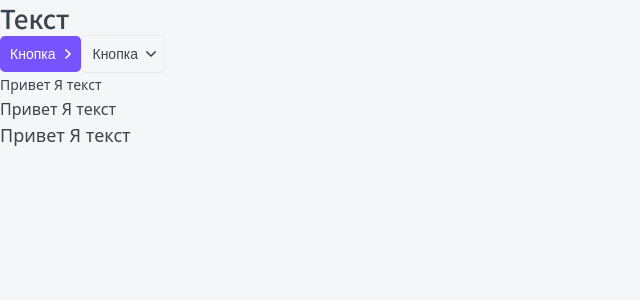
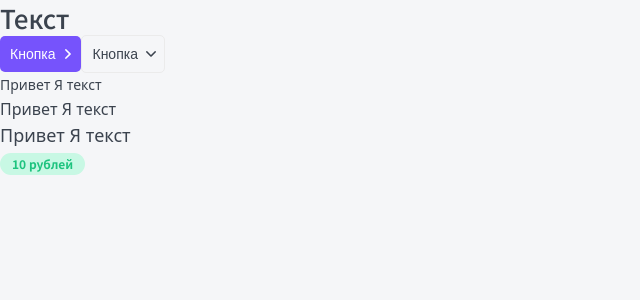
Before and after one commit to Merck-web/NextJS, a Next.js app: page / in a window 1280 px wide. Shown: the top 300 px of the page, without its empty margins (0-640 px from the left). Built offline with nearby package versions, Linux system fonts and the light colour scheme.

Commit message:
Tag Component. Last easy component(

```diff
--- /dev/null
+++ b/components/Tag/Tag.module.scss
@@ -0,0 +1,39 @@
+.tag {
+  display: inline-block;
+  box-sizing: border-box;
+  margin-right: 5px;
+  border-radius: 20px;
+}
+.s {
+  padding: 5px 12px;
+  font-size: 12px;
+  line-height: 12px;
+}
+.m {
+  padding: 5px 12px;
+  font-size: 14px;
+  line-height: 14px;
+}
+.ghost {
+  border: 1px solid var(--gray-light);
+}
+.red {
+  color: var(--white);
+  background-color: #de0000;
+  font-weight: bold;
+}
+.grey {
+  color: var(--white);
+  background-color: #b3c0d9;
+  font-weight: bold;
+}
+.green {
+  color: var(--green);
+  background-color: var(--green-light);
+  font-weight: bold;
+}
+.primary {
+  color: var(--primary);
+  background: none;
+  border: 1px solid var(--gray-light);
+}
--- /dev/null
+++ b/components/Tag/Tag.tsx
@@ -0,0 +1,28 @@
+import { TagProps } from "./Tag.props";
+import styles from "./Tag.module.scss";
+import cn from "classnames";
+
+export const Tag = ({
+  size = "m",
+  children,
+  href,
+  color = "ghost",
+  className,
+  ...props
+}: TagProps): JSX.Element => {
+  return (
+    <div
+      className={cn(styles.tag, className, {
+        [styles.s]: size == "s",
+        [styles.m]: size == "m",
+        [styles.ghost]: color == "ghost",
+        [styles.red]: color == "red",
+        [styles.grey]: color == "grey",
+        [styles.green]: color == "green",
+        [styles.primary]: color == "primary",
+      })}
+      {...props}>
+      {href ? <a href={href}>{children}</a> : <>{children}</>}
+    </div>
+  );
+};
--- a/components/index.ts
+++ b/components/index.ts
@@ -1,3 +1,4 @@
 export * from './Htag/Htag';
 export * from './Button/Button';
 export * from './Paragraph/Paragraph';
+export * from './Tag/Tag';
--- a/pages/index.tsx
+++ b/pages/index.tsx
@@ -1,5 +1,5 @@
 import React from "react";
-import { Button, Paragraph } from "../components";
+import { Button, Paragraph, Tag } from "../components";
 import { Htag } from "../components/Htag/Htag";
 
 export default function Home(): JSX.Element {
@@ -15,6 +15,9 @@
       <Paragraph size='s'>Привет Я текст</Paragraph>
       <Paragraph size='m'>Привет Я текст</Paragraph>
       <Paragraph size='l'>Привет Я текст</Paragraph>
+      <Tag size='s' color='green'>
+        10 рублей
+      </Tag>
     </>
   );
 }
```
Also changed, not shown: components/Tag/Tag.props.ts (added, +12 -0 lines).
